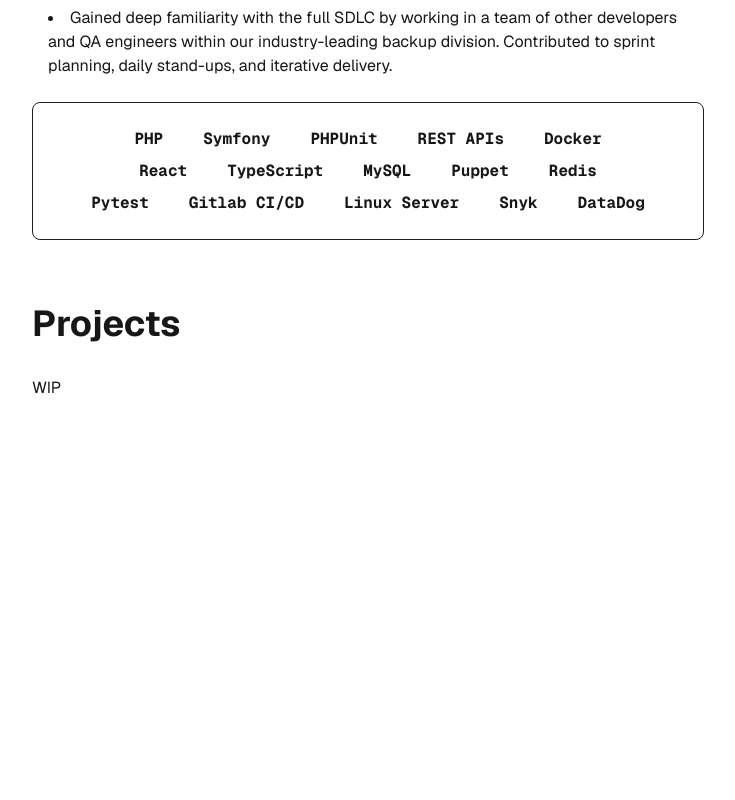
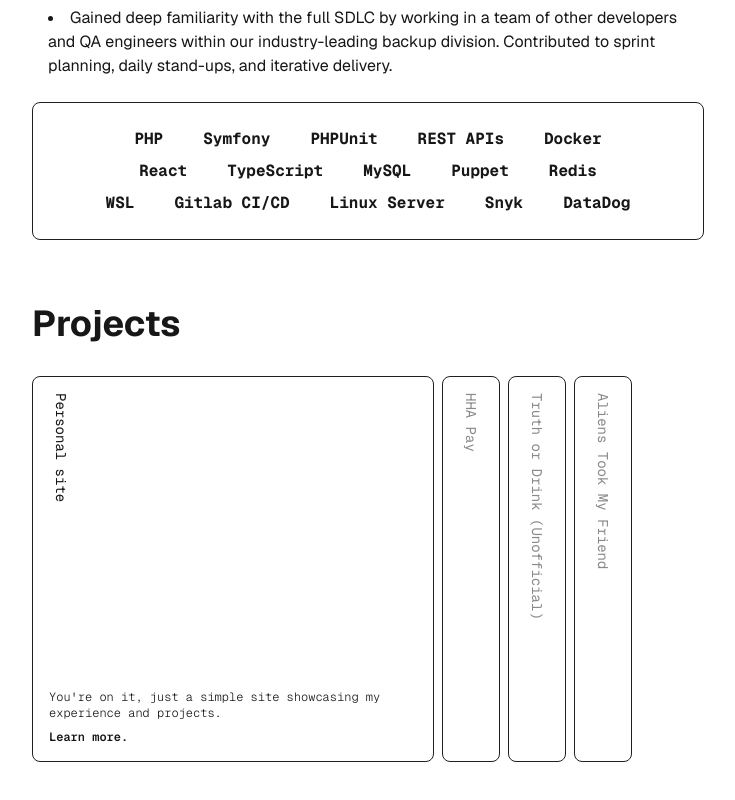
Before and after one commit to ricardocolom64/site, a Next.js app: page / in a window 1280 px wide. Shown: the part 1414-2214 px from the top of the page, without its empty margins (272-1007 px from the left). Before the commit the page ends 1978 px from the top, so only its background shows below. Built offline with nearby package versions, Linux system fonts and the light colour scheme.

Commit message:
setup for projects

```diff
--- a/app/components/Projects.tsx
+++ b/app/components/Projects.tsx
@@ -1,12 +1,65 @@
+"use client";
+
+import { useState } from "react";
+
 export default function Projects() {
+    const [activeCard, setActiveCard] = useState(0);
+
+    const projectData = [
+        {
+            title: "Personal site",
+            description: "You're on it, just a simple site showcasing my experience and projects.",
+            cta: "Learn more."
+        },
+        {
+            title: "HHA Pay",
+            description: "Proprietary healthcare payroll web app for a local family business.",
+            cta: "Learn more."
+        },
+        {
+            title: "Truth or Drink (Unofficial)",
+            description: "The viral Truth or Drink card game by Cut, now as an unofficial mobile port. Played with friends at few parties.",
+            cta: "Learn more."
+        },
+        {
+            title: "Aliens Took My Friend",
+            description: "Your fellow astronaut friend has been kidnapped and taken onboard an alien spaceship. Developed in less than 36 hours for KnightHacks 2021.",
+            cta: "Learn more."
+        }
+    ];
+
     return (
         <div className="w-2xl">
             <div className="text-4xl font-bold">
                 Projects
             </div>
-            <div className="mt-8">
-                WIP
+            {/* TODO: Have the cards take up the full width */}
+            <div className="mt-8 flex gap-2 w-full">
+                {projectData.map((project, index) => (
+                    <div
+                        key={index}
+                        onMouseEnter={() => setActiveCard(index)}
+                        className="border border-[#1F1F1F] rounded-lg font-[family-name:var(--font-geist-mono)]"
+                    >
+                        <div
+                            className={`h-96 relative transition-all duration-300 ease-in-out overflow-hidden ${activeCard === index ? 'w-100' : 'w-14 opacity-50'}`}
+                        >
+                            <div className="w-max absolute top-4 left-[38px] origin-top-left rotate-90 text-sm">
+                                {project.title}
+                            </div>
+                            <div
+                                className={`absolute bottom-4 w-96 left-4 text-xs font-light transition-opacity duration-300 ${activeCard === index ? 'opacity-100' : 'opacity-0 pointer-events-none'
+                                    }`}
+                            >
+                                <div>{project.description}</div>
+                                <div className="mt-2 font-semibold">
+                                    {project.cta}
+                                </div>
+                            </div>
+                        </div>
+                    </div>
+                ))}
             </div>
         </div>
-    )
+    );
 }
--- a/app/components/WorkExperience.tsx
+++ b/app/components/WorkExperience.tsx
@@ -111,7 +111,7 @@ export default function WorkExperience() {
                                 </div>
                                 <div className="flex flex-row self-center gap-10">
                                     <div>
-                                        Pytest
+                                        WSL
                                     </div>
                                     <div>
                                         Gitlab CI/CD
```
